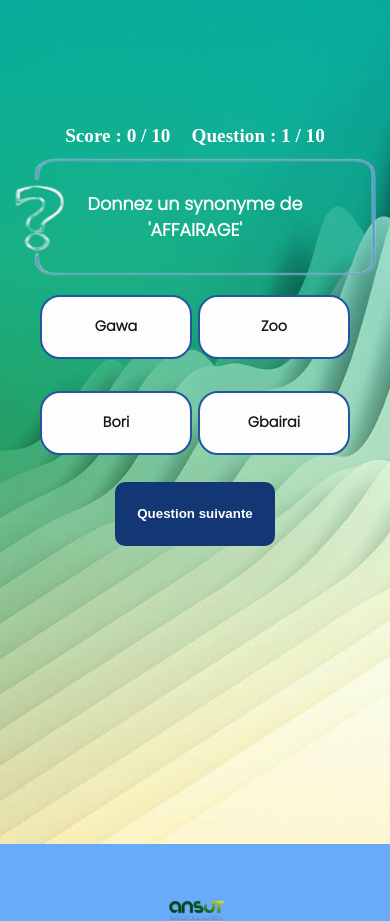
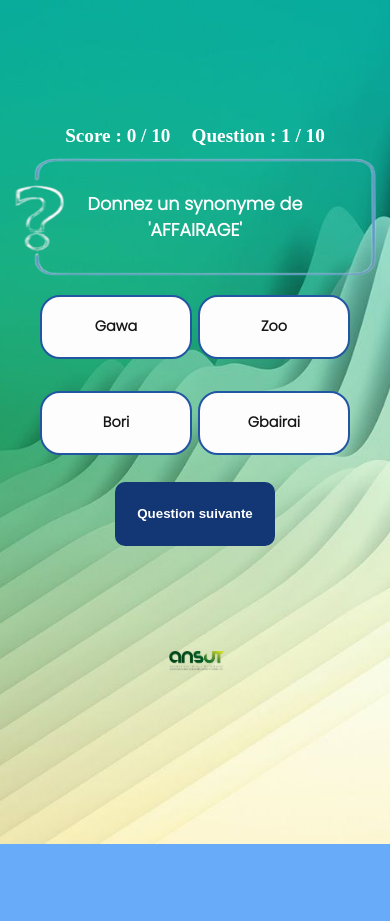
Before and after one commit to nonymous01/NEW_QUIZ, a plain HTML site: page index.html in a window 390 px wide. Shown: the top 921 px of the page. After the commit the page ends 844 px from the top, so only its background shows below. Drawn offline with Linux system fonts and the light colour scheme; a web font is replaced by a local one.

Commit message:
dernier modifocation 1

```diff
--- a/index.css
+++ b/index.css
@@ -538,7 +538,7 @@ input[type=radio]:checked ~ .option {
     }
     .ansut{
         position: absolute;
-        top: 900px;
+        top: 650px;
         width: 15%;
         justify-content: center;
         left: 43%;
```
